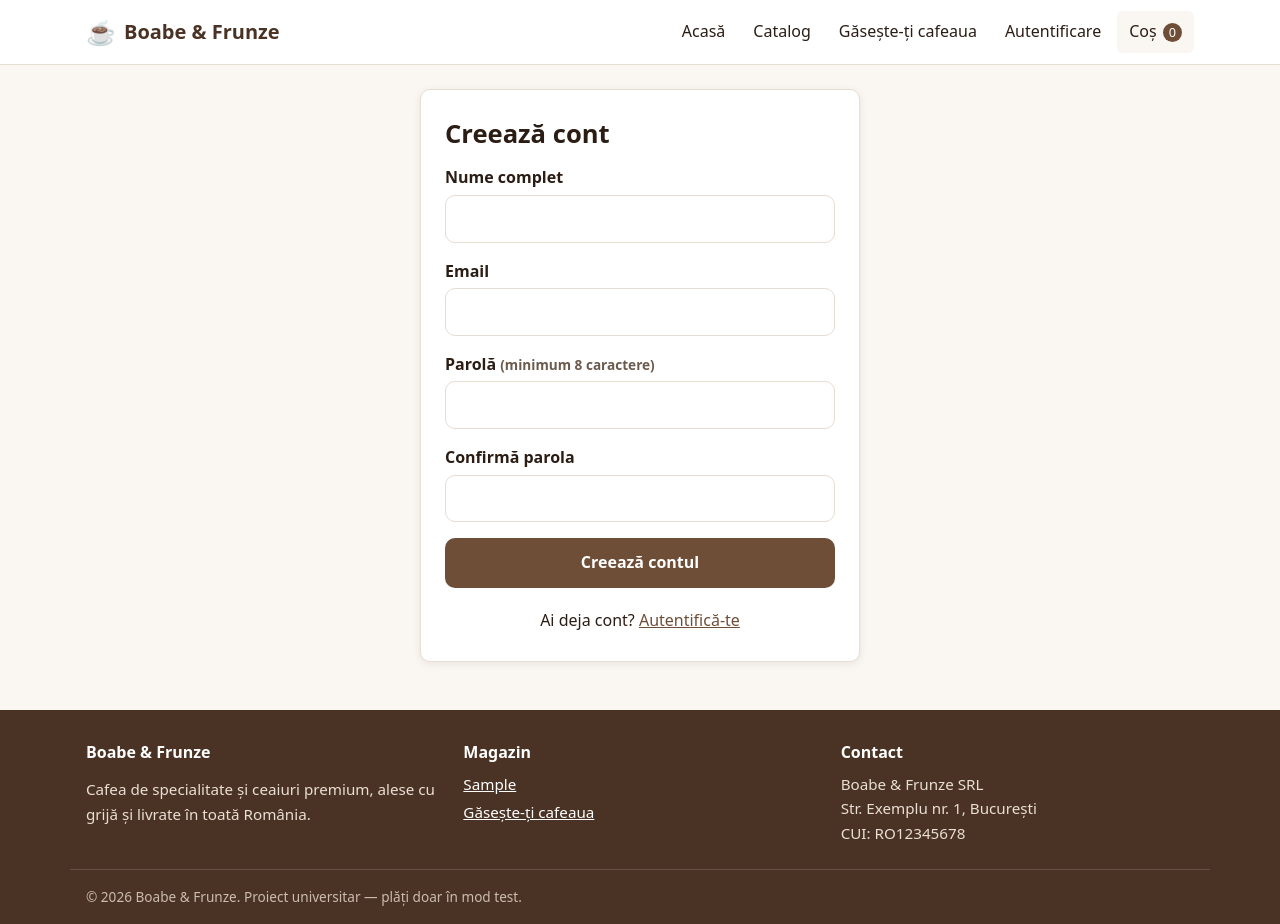
After one commit to smiron02/Boabe-Frunze, a PHP site: page /ceai-cafea/register.php in a window 1280 px wide. The commit adds this page. Run offline with PHP 8.4, Linux system fonts and the light colour scheme; tables that the repository leaves empty hold one stand-in row (values such as "Sample post").

Commit message:
Etapa 4: înregistrare, autentificare, deconectare și roluri
- register.php: validare pe server (nume, email unic, parolă 8-72),
  password_hash(), autentificare automată după creare
- login.php: password_verify(), mesaj identic pentru email/parolă greșită,
  timp de răspuns egal (hash fals), întoarcere sigură prin ?retur=
- logout.php: doar POST + CSRF, golire sesiune, session_regenerate_id(true)
- includes/auth.php: autentifica() cu session_regenerate_id(),
  cereAutentificare(), cereAdmin() (rolul verificat din baza de date)
- functii.php: mesaje flash, redirectioneaza(), returSigur() (anti open redirect)
- cont.php: datele contului; admin/index.php: pagină protejată (403 pentru clienți)
- header: buton „Ieșire” ca formular POST, afișare mesaje flash

Co-Authored-By: Claude Opus 5.5 <noreply@anthropic.com>
Claude-Session: https://claude.ai/code/session_01PDJuMhnTcTtK4R5qJD1gXv

```diff
--- a/assets/css/style.css
+++ b/assets/css/style.css
@@ -274,3 +274,29 @@ h1, h2, h3 { line-height: 1.25; margin: 0 0 .6em; }
 .scala { display: inline-flex; gap: 4px; vertical-align: middle; }
 .scala__punct { width: 14px; height: 14px; border-radius: 50%; border: 2px solid var(--culoare-primara); }
 .scala__punct--plin { background: var(--culoare-primara); }
+
+/* ---------- Formulare de cont (login / înregistrare) ---------- */
+.formular-card {
+    max-width: 440px; margin: 0 auto; padding: 28px 24px;
+    background: var(--culoare-suprafata); border: 1px solid var(--culoare-bordura);
+    border-radius: var(--raza); box-shadow: var(--umbra);
+}
+.formular-card h1 { font-size: 1.6rem; }
+.formular-card__alternativa { margin: 20px 0 0; text-align: center; }
+.buton--lat { width: 100%; }
+.camp input[aria-invalid="true"] { border-color: var(--culoare-reducere); }
+.camp__eroare { color: var(--culoare-reducere); font-size: .9rem; margin: 4px 0 0; }
+.card {
+    background: var(--culoare-suprafata); border: 1px solid var(--culoare-bordura);
+    border-radius: var(--raza); padding: 20px 24px; margin-bottom: 24px;
+}
+.card h2 { font-size: 1.2rem; }
+
+/* Butonul „Ieșire” din meniu arată ca un link (e formular POST, nu link) */
+.meniu__lista form { margin: 0; }
+.meniu__buton-link {
+    background: none; border: 0; font: inherit; color: var(--culoare-text); cursor: pointer;
+    padding: 10px 4px; width: 100%; text-align: left;
+}
+.meniu__buton-link:hover { color: var(--culoare-primara); }
+@media (min-width: 860px) { .meniu__buton-link { padding: 8px 12px; width: auto; } }
--- /dev/null
+++ b/includes/auth.php
@@ -0,0 +1,66 @@
+<?php
+/**
+ * Autentificare și roluri.
+ *
+ * La începutul unei pagini protejate:
+ *     require_once __DIR__ . '/includes/auth.php';
+ *     $utilizator = cereAutentificare();   // orice utilizator logat
+ *     // sau
+ *     $admin = cereAdmin();                // doar rol „admin”
+ */
+
+require_once __DIR__ . '/functii.php';
+pornesteSesiunea();
+
+/**
+ * Salvează utilizatorul în sesiune după login/înregistrare.
+ * session_regenerate_id(true) schimbă ID-ul sesiunii: dacă un atacator
+ * reușise să-i „impună” victimei un ID cunoscut (session fixation),
+ * acel ID devine inutil exact în momentul autentificării.
+ */
+function autentifica(array $utilizator): void
+{
+    session_regenerate_id(true);
+    $_SESSION['utilizator'] = [
+        'id'    => (int)$utilizator['id'],
+        'nume'  => $utilizator['nume'],
+        'email' => $utilizator['email'],
+        'rol'   => $utilizator['rol'],
+    ];
+}
+
+/**
+ * Oprește accesul vizitatorilor neautentificați: îi trimite la login,
+ * cu adresa curentă în ?retur=, ca să revină aici după autentificare.
+ */
+function cereAutentificare(): array
+{
+    $utilizator = utilizatorCurent();
+    if (!$utilizator) {
+        seteazaFlash('eroare', 'Trebuie să te autentifici pentru a continua.');
+        redirectioneaza('login.php?retur=' . rawurlencode($_SERVER['REQUEST_URI'] ?? ''));
+    }
+    return $utilizator;
+}
+
+/**
+ * Doar pentru administratori. Rolul se verifică DIN BAZA DE DATE la fiecare
+ * cerere (nu doar din sesiune): dacă un admin își pierde rolul, pierde
+ * accesul imediat, fără să fie nevoie să se delogheze.
+ */
+function cereAdmin(): array
+{
+    $utilizator = cereAutentificare();
+
+    $stmt = db()->prepare('SELECT rol FROM utilizatori WHERE id = :id');
+    $stmt->execute(['id' => $utilizator['id']]);
+    if ($stmt->fetchColumn() !== 'admin') {
+        http_response_code(403);
+        $titluPagina = 'Acces interzis';
+        require __DIR__ . '/header.php';
+        echo '<h1>Acces interzis</h1><p>Această pagină este disponibilă doar administratorilor.</p>';
+        require __DIR__ . '/footer.php';
+        exit;
+    }
+    return $utilizator;
+}
--- a/includes/functii.php
+++ b/includes/functii.php
@@ -140,6 +140,57 @@ function verificaCsrf(): void
     }
 }
 
+// ---------------------------------------------------------------
+// Mesaje „flash”: se salvează în sesiune înainte de o redirecționare
+// și se afișează O SINGURĂ DATĂ pe pagina următoare (în header.php).
+// ---------------------------------------------------------------
+
+/** $tip: 'succes' sau 'eroare' */
+function seteazaFlash(string $tip, string $text): void
+{
+    pornesteSesiunea();
+    $_SESSION['flash'][] = ['tip' => $tip, 'text' => $text];
+}
+
+function afiseazaFlash(): string
+{
+    $html = '';
+    foreach ($_SESSION['flash'] ?? [] as $mesaj) {
+        $html .= '<p class="mesaj mesaj--' . e($mesaj['tip']) . '" role="status">' . e($mesaj['text']) . '</p>';
+    }
+    unset($_SESSION['flash']);   // după afișare, mesajele se șterg
+    return $html;
+}
+
+/**
+ * Redirecționează către o pagină din site și oprește scriptul.
+ * Folosit după orice POST reușit (modelul Post/Redirect/Get), ca
+ * reîncărcarea paginii (F5) să nu retrimită formularul.
+ */
+function redirectioneaza(string $cale): never
+{
+    header('Location: ' . url($cale));
+    exit;
+}
+
+/**
+ * Verifică dacă adresa de întoarcere (?retur=...) este o cale DIN SITE.
+ * Fără verificare, cineva ar putea trimite un link de tipul
+ * login.php?retur=https://site-fals.ro și ar redirecționa victima
+ * după autentificare („open redirect”).
+ */
+function returSigur(?string $retur): ?string
+{
+    if (!is_string($retur) || $retur === '') {
+        return null;
+    }
+    $baza = parse_url(URL_BAZA, PHP_URL_PATH) ?? '';   // ex.: „/ceai-cafea”
+    $valid = str_starts_with($retur, $baza . '/')        // începe cu folderul site-ului
+        && !str_starts_with($retur, '//')                // nu e „//alt-site.ro”
+        && !preg_match('/[\\\\\r\n]/', $retur);          // fără backslash / linii noi
+    return $valid ? $retur : null;
+}
+
 /**
  * Formatează un preț în stil românesc: 1234.5 → „1.234,50 RON”.
  */
--- a/includes/header.php
+++ b/includes/header.php
@@ -71,7 +71,14 @@ $nrCos = numarProduseCos();
                         <li><a href="<?= e(url('admin/index.php')) ?>">Administrare</a></li>
                     <?php endif; ?>
                     <li><a href="<?= e(url('cont.php')) ?>"<?= activ('cont.php', $paginaCurenta) ?>>Contul meu</a></li>
-                    <li><a href="<?= e(url('logout.php')) ?>">Ieșire</a></li>
+                    <li>
+                        <!-- Deconectarea se face prin POST + CSRF: un simplu link (GET)
+                             ar putea fi declanșat de pe alt site (ex.: <img src=".../logout.php">) -->
+                        <form method="post" action="<?= e(url('logout.php')) ?>">
+                            <?= campCsrf() ?>
+                            <button type="submit" class="meniu__buton-link">Ieșire</button>
+                        </form>
+                    </li>
                 <?php else: ?>
                     <li><a href="<?= e(url('login.php')) ?>"<?= activ('login.php', $paginaCurenta) ?>>Autentificare</a></li>
                 <?php endif; ?>
@@ -87,3 +94,4 @@ $nrCos = numarProduseCos();
 </header>
 
 <main id="continut" class="container continut">
+<?= afiseazaFlash() ?>
--- /dev/null
+++ b/register.php
@@ -0,0 +1,138 @@
+<?php
+/**
+ * Crearea unui cont nou de client.
+ */
+
+require_once __DIR__ . '/includes/auth.php';
+
+// Un utilizator deja autentificat nu are ce căuta aici
+if (utilizatorCurent()) {
+    redirectioneaza('cont.php');
+}
+
+$retur  = returSigur($_GET['retur'] ?? $_POST['retur'] ?? null);
+$erori  = [];
+$nume   = '';
+$email  = '';
+
+if ($_SERVER['REQUEST_METHOD'] === 'POST') {
+    verificaCsrf();
+
+    // ---------- 1. Preluarea datelor ----------
+    $nume    = trim((string)($_POST['nume'] ?? ''));
+    $email   = mb_strtolower(trim((string)($_POST['email'] ?? '')));
+    $parola  = (string)($_POST['parola'] ?? '');
+    $parola2 = (string)($_POST['parola2'] ?? '');
+
+    // ---------- 2. Validarea (pe server — validarea din browser poate fi ocolită) ----------
+    if (mb_strlen($nume) < 2 || mb_strlen($nume) > 100) {
+        $erori['nume'] = 'Numele trebuie să aibă între 2 și 100 de caractere.';
+    }
+    if (!filter_var($email, FILTER_VALIDATE_EMAIL) || strlen($email) > 190) {
+        $erori['email'] = 'Adresa de email nu este validă.';
+    }
+    // bcrypt (algoritmul implicit) folosește doar primii 72 de octeți ai parolei
+    if (strlen($parola) < 8 || strlen($parola) > 72) {
+        $erori['parola'] = 'Parola trebuie să aibă între 8 și 72 de caractere.';
+    } elseif ($parola !== $parola2) {
+        $erori['parola2'] = 'Parolele nu coincid.';
+    }
+
+    // Email unic (verificat înainte de INSERT pentru un mesaj prietenos)
+    if (!isset($erori['email'])) {
+        $stmt = db()->prepare('SELECT 1 FROM utilizatori WHERE email = :email');
+        $stmt->execute(['email' => $email]);
+        if ($stmt->fetchColumn()) {
+            $erori['email'] = 'Există deja un cont cu această adresă de email.';
+        }
+    }
+
+    // ---------- 3. Salvarea ----------
+    if (!$erori) {
+        try {
+            $stmt = db()->prepare(
+                'INSERT INTO utilizatori (nume, email, parola_hash) VALUES (:nume, :email, :hash)'
+            );
+            $stmt->execute([
+                'nume'  => $nume,
+                'email' => $email,
+                // password_hash generează automat o „sare” aleatoare și include
+                // algoritmul + sarea în rezultat; parola în clar NU se salvează
+                'hash'  => password_hash($parola, PASSWORD_DEFAULT),
+            ]);
+
+            // Contul nou are rolul implicit „client” (din schema bazei de date)
+            autentifica([
+                'id' => db()->lastInsertId(), 'nume' => $nume, 'email' => $email, 'rol' => 'client',
+            ]);
+            seteazaFlash('succes', 'Contul a fost creat. Bine ai venit, ' . $nume . '!');
+
+            if ($retur) {
+                header('Location: ' . $retur);
+                exit;
+            }
+            redirectioneaza('cont.php');
+        } catch (PDOException $ex) {
+            // 23000 = încălcarea constrângerii UNIQUE (două înregistrări simultane)
+            if ($ex->getCode() !== '23000') {
+                throw $ex;
+            }
+            $erori['email'] = 'Există deja un cont cu această adresă de email.';
+        }
+    }
+}
+
+$titluPagina     = 'Creează cont';
+$descrierePagina = 'Creează-ți un cont pentru a plasa comenzi și a vedea istoricul lor.';
+require __DIR__ . '/includes/header.php';
+?>
+
+<section class="formular-card">
+    <h1>Creează cont</h1>
+
+    <?php if ($erori): ?>
+        <p class="mesaj mesaj--eroare" role="alert">Te rugăm să corectezi câmpurile marcate.</p>
+    <?php endif; ?>
+
+    <form method="post" action="<?= e(url('register.php')) ?>" novalidate>
+        <?= campCsrf() ?>
+        <?php if ($retur): ?><input type="hidden" name="retur" value="<?= e($retur) ?>"><?php endif; ?>
+
+        <div class="camp">
+            <label for="nume">Nume complet</label>
+            <input id="nume" name="nume" type="text" value="<?= e($nume) ?>" required
+                   maxlength="100" autocomplete="name" <?= isset($erori['nume']) ? 'aria-invalid="true" aria-describedby="eroare-nume"' : '' ?>>
+            <?php if (isset($erori['nume'])): ?><p class="camp__eroare" id="eroare-nume"><?= e($erori['nume']) ?></p><?php endif; ?>
+        </div>
+
+        <div class="camp">
+            <label for="email">Email</label>
+            <input id="email" name="email" type="email" value="<?= e($email) ?>" required
+                   maxlength="190" autocomplete="email" <?= isset($erori['email']) ? 'aria-invalid="true" aria-describedby="eroare-email"' : '' ?>>
+            <?php if (isset($erori['email'])): ?><p class="camp__eroare" id="eroare-email"><?= e($erori['email']) ?></p><?php endif; ?>
+        </div>
+
+        <div class="camp">
+            <label for="parola">Parolă <span class="nota">(minimum 8 caractere)</span></label>
+            <input id="parola" name="parola" type="password" required minlength="8" maxlength="72"
+                   autocomplete="new-password" <?= isset($erori['parola']) ? 'aria-invalid="true" aria-describedby="eroare-parola"' : '' ?>>
+            <?php if (isset($erori['parola'])): ?><p class="camp__eroare" id="eroare-parola"><?= e($erori['parola']) ?></p><?php endif; ?>
+        </div>
+
+        <div class="camp">
+            <label for="parola2">Confirmă parola</label>
+            <input id="parola2" name="parola2" type="password" required autocomplete="new-password"
+                   <?= isset($erori['parola2']) ? 'aria-invalid="true" aria-describedby="eroare-parola2"' : '' ?>>
+            <?php if (isset($erori['parola2'])): ?><p class="camp__eroare" id="eroare-parola2"><?= e($erori['parola2']) ?></p><?php endif; ?>
+        </div>
+
+        <button class="buton buton--lat" type="submit">Creează contul</button>
+    </form>
+
+    <p class="formular-card__alternativa">
+        Ai deja cont?
+        <a href="<?= e(url('login.php' . ($retur ? '?retur=' . rawurlencode($retur) : ''))) ?>">Autentifică-te</a>
+    </p>
+</section>
+
+<?php require __DIR__ . '/includes/footer.php'; ?>
```
Also changed, not shown: CLAUDE.md (+1 -1 lines), admin/index.php (added, +17 -0 lines), cont.php (added, +36 -0 lines), login.php (added, +82 -0 lines), logout.php (added, +26 -0 lines), 1 other file.
